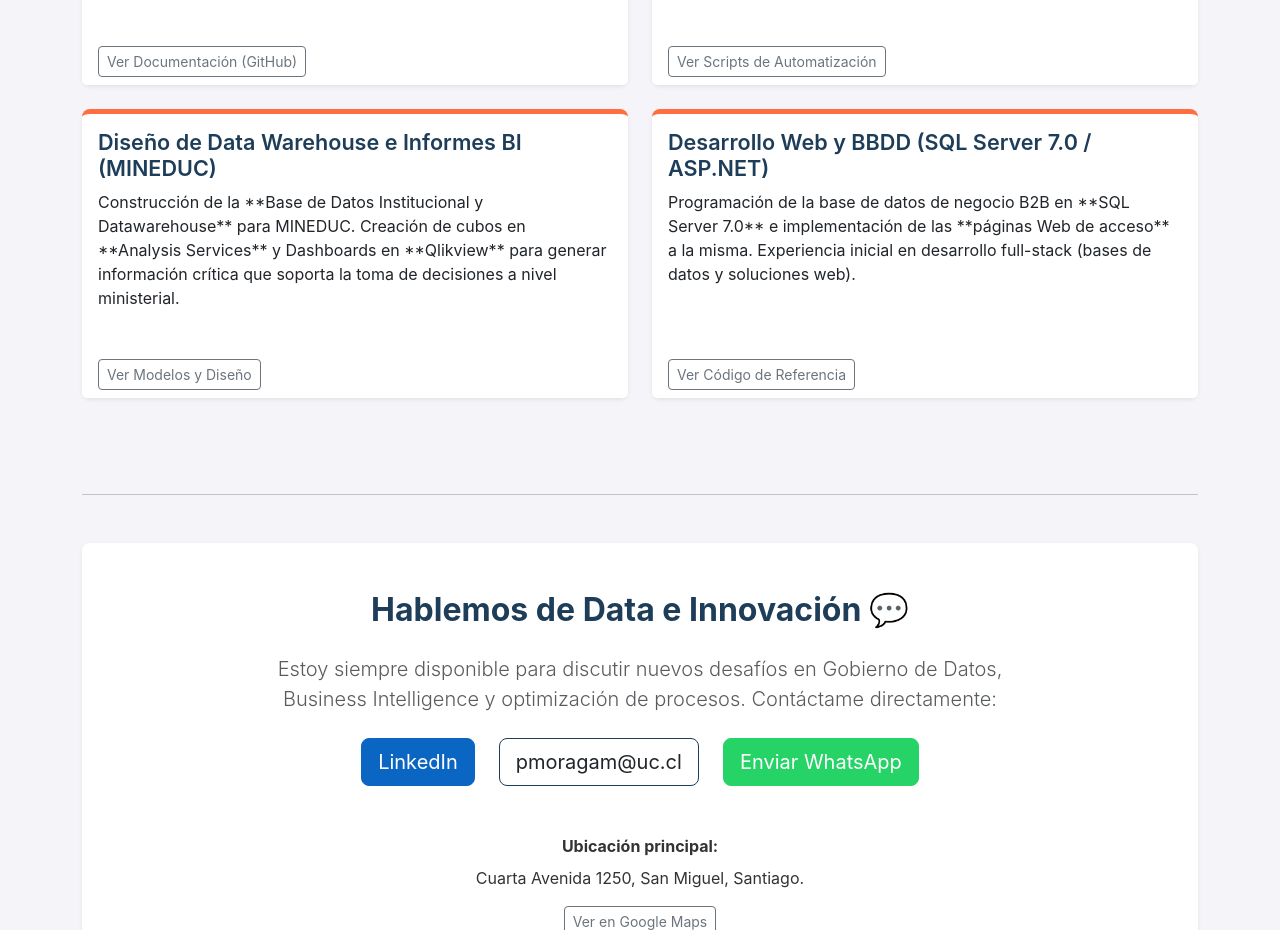
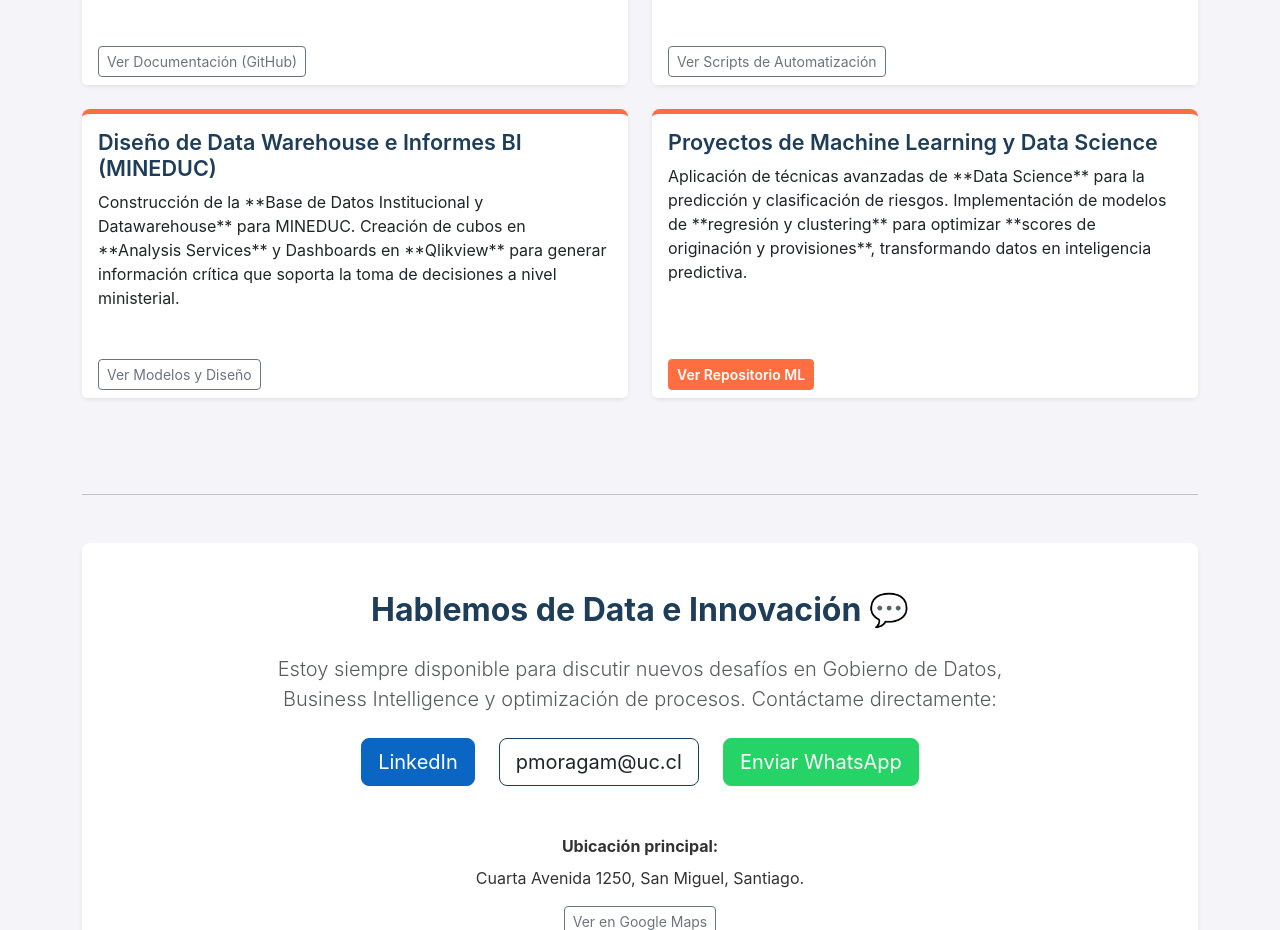
Before and after one commit to patricio-moraga/Portfolio, a plain HTML site: page index.html in a window 1280 px wide. Shown: the part 4600-5530 px from the top of the page. Drawn offline with nearby package versions, Linux system fonts and the light colour scheme.

Commit message:
Update index.html

```diff
--- a/index.html
+++ b/index.html
@@ -274,14 +274,14 @@
         <div class="col">
             <div class="card h-100 shadow-sm border-0" style="border-top: 5px solid #ff6e40 !important;">
                 <div class="card-body">
-                    <h5 class="card-title text-success"><i class="fas fa-code"></i> Desarrollo Web y BBDD (SQL Server 7.0 / ASP.NET)</h5>
+                    <h5 class="card-title text-success"><i class="fas fa-brain"></i> Proyectos de Machine Learning y Data Science</h5>
                     <p class="card-text">
-                        Programación de la base de datos de negocio B2B en **SQL Server 7.0** e implementación de las **páginas Web de acceso** a la misma. Experiencia inicial en desarrollo full-stack (bases de datos y soluciones web).
+                        Aplicación de técnicas avanzadas de **Data Science** para la predicción y clasificación de riesgos. Implementación de modelos de **regresión y clustering** para optimizar **scores de originación y provisiones**, transformando datos en inteligencia predictiva.
                     </p>
                 </div>
                 <div class="card-footer bg-white border-0">
-                    <a href="https://github.com/patricio-moraga/Publico" target="_blank" class="btn btn-outline-secondary btn-sm">
-                        <i class="fab fa-github"></i> Ver Código de Referencia
+                    <a href="https://github.com/patricio-moraga/ML" target="_blank" class="btn btn-primary btn-sm">
+                        <i class="fab fa-github"></i> Ver Repositorio ML
                     </a>
                 </div>
             </div>
```
